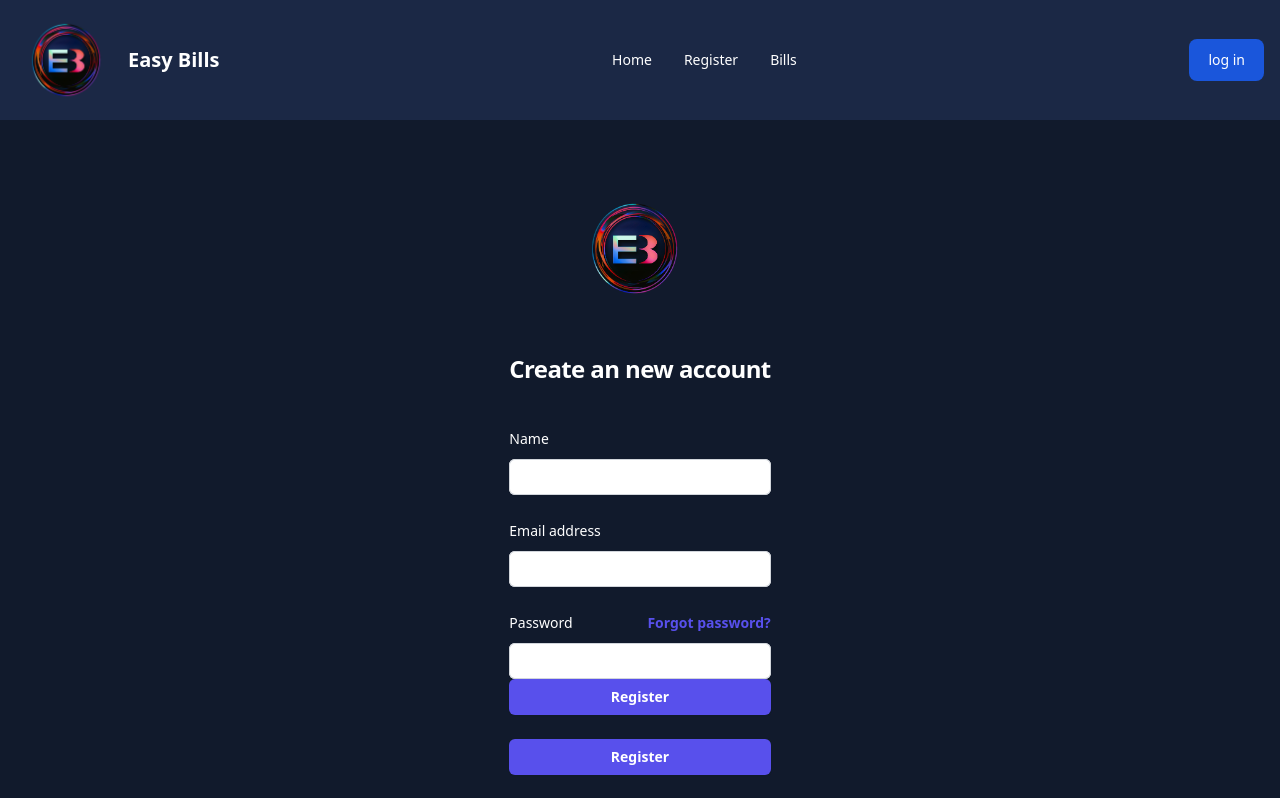
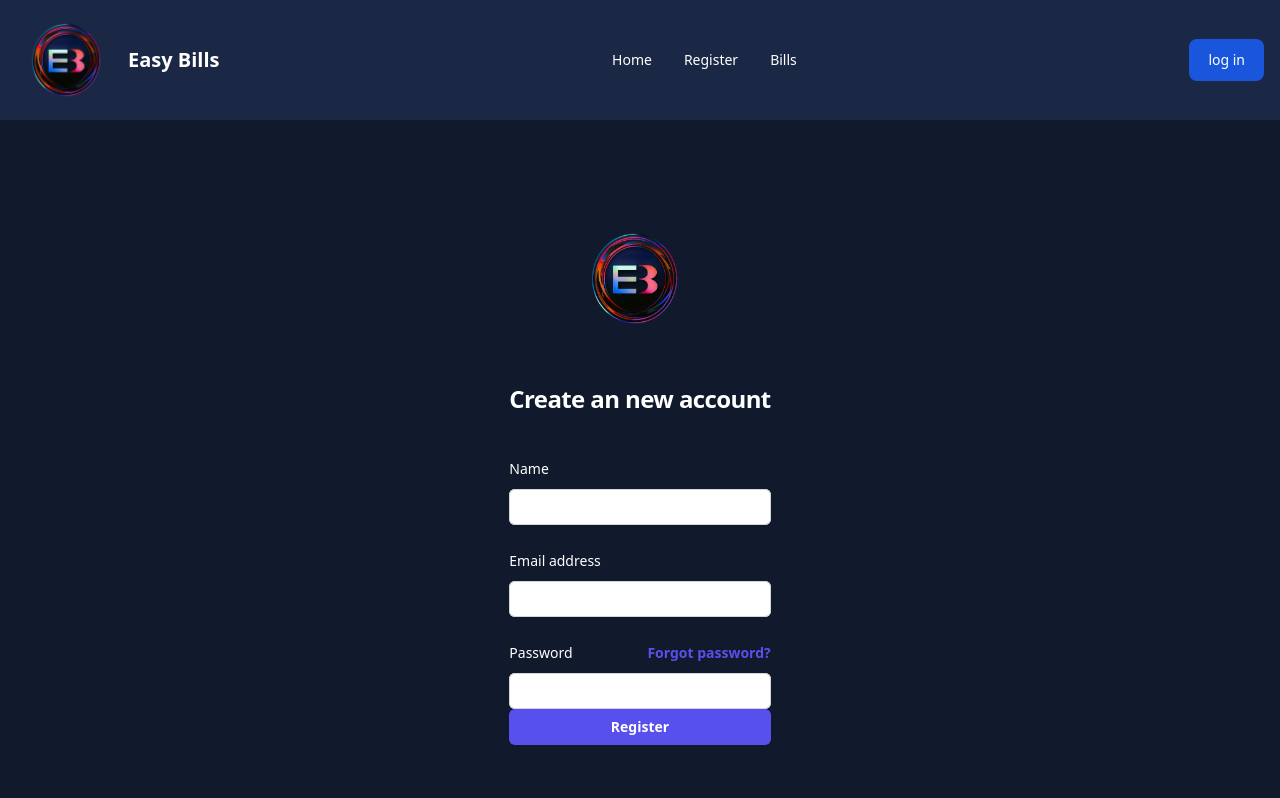
Before and after one commit to tkanney007/TLG-full-stack-project, a React (Create React App) app in the folder frontend/easybills/: page /register in a window 1280 px wide. Shown: the top 798 px of the page. Built offline with nearby package versions, Linux system fonts and the light colour scheme.

Commit message:
removed div

```diff
--- a/frontend/easybills/src/pages/Register.jsx
+++ b/frontend/easybills/src/pages/Register.jsx
@@ -96,6 +96,7 @@ const Register = () => {
                   className="block w-full rounded-md border-0 py-1.5 text-white shadow-sm ring-1 ring-inset ring-gray-300 placeholder:text-gray-400 focus:ring-2 focus:ring-inset focus:ring-indigo-600 sm:text-sm sm:leading-6"
                 />
               </div>
+
               <div>
                 <Link to="/budget">
                 <button
@@ -104,17 +105,7 @@ const Register = () => {
                   Register
                 </button>
                 </Link>
-
               </div>
-            </div>
-
-            <div>
-              <button
-                type="submit"
-                className="flex w-full justify-center rounded-md bg-indigo-600 px-3 py-1.5 text-sm font-semibold leading-6 text-white shadow-sm hover:bg-indigo-500 focus-visible:outline focus-visible:outline-2 focus-visible:outline-offset-2 focus-visible:outline-indigo-600"
-              >
-                Register
-              </button>
             </div>
           </form>
         </div>
```
